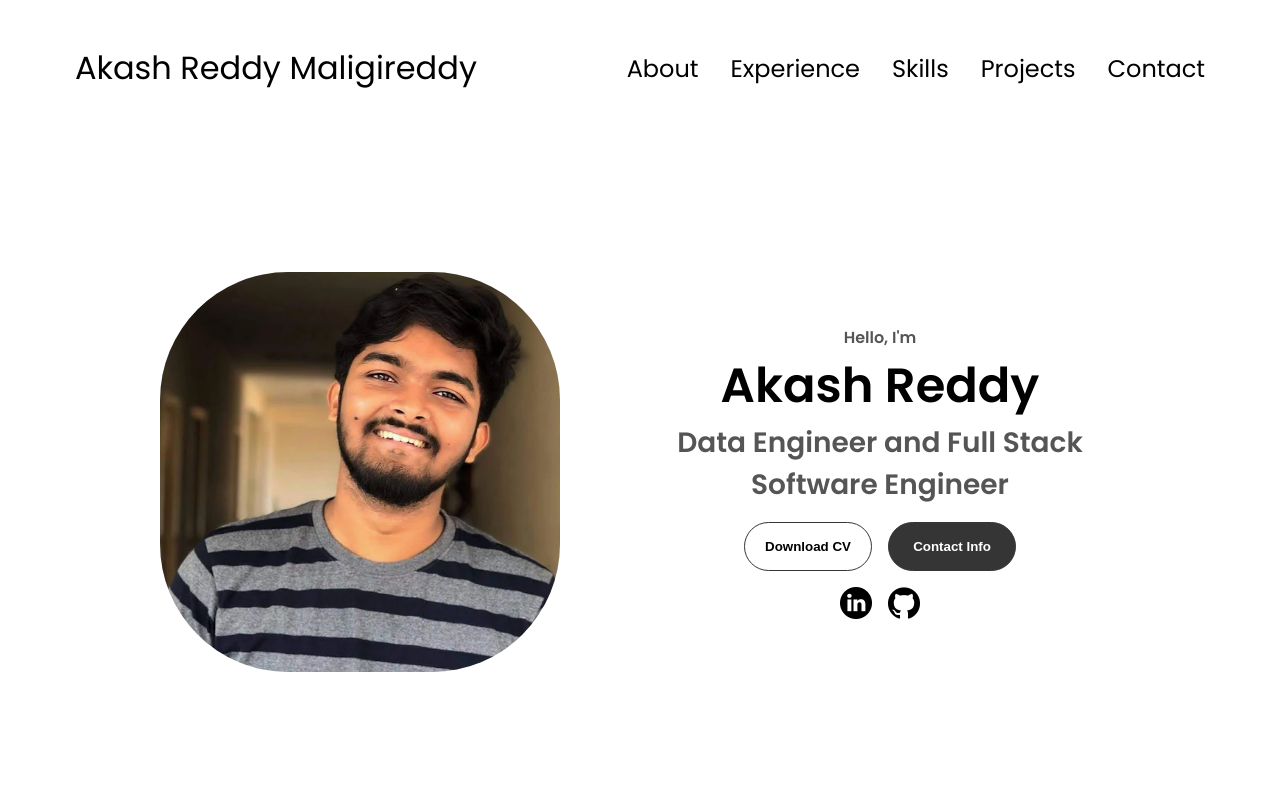
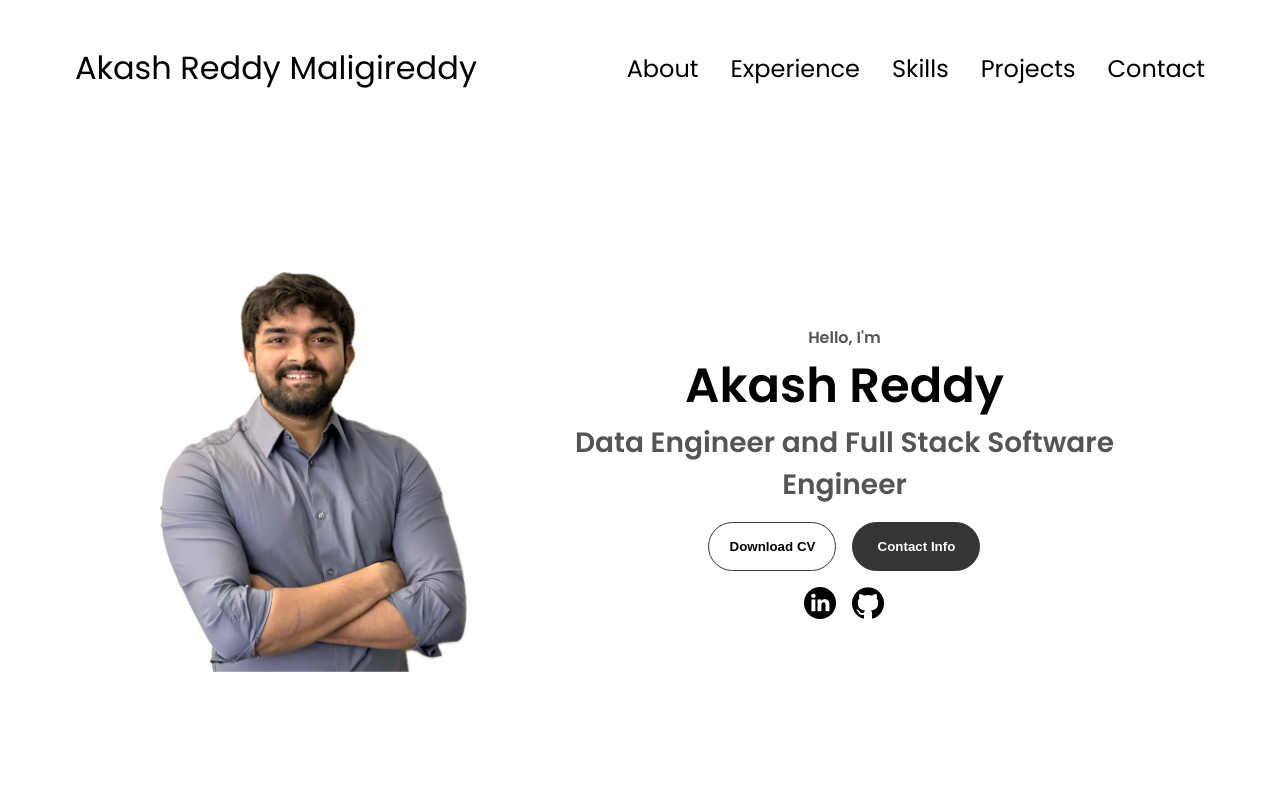
Before and after one commit to AkashReddy22/Portfolio, a plain HTML site: page index.html in a window 1280 px wide. Shown: the top 800 px of the page. Drawn offline with Linux system fonts and the light colour scheme.

Commit message:
headshot

```diff
--- a/index.html
+++ b/index.html
@@ -41,7 +41,7 @@
       </nav>
       <section id="profile">
         <div class="section__pic-container">
-          <img src="./assets/Akash.png" class="profile-pic" alt="Akash's Profile Picture" />
+          <img src="./assets/IMG_3654.jpeg" class="profile-pic" alt="Akash's Profile Picture" />
         </div>
         <div class="section__text">
           <p class="section__text__p1">Hello, I'm</p>
--- a/style.css
+++ b/style.css
@@ -171,8 +171,8 @@ section {
 
 .section__pic-container {
   display: flex;
-  height: 400px;
-  width: 400px;
+  height: 600px;
+  width: 600px;
   margin: auto 0;
 }
 
@@ -185,7 +185,7 @@ section {
   font-weight: 600;
 }
 .profile-pic{
-    border-radius: 8rem;
+    border-radius: 2rem;
 
 }
 .arrow {
```
Also changed, not shown: assets/IMG_3654.jpeg (added).
